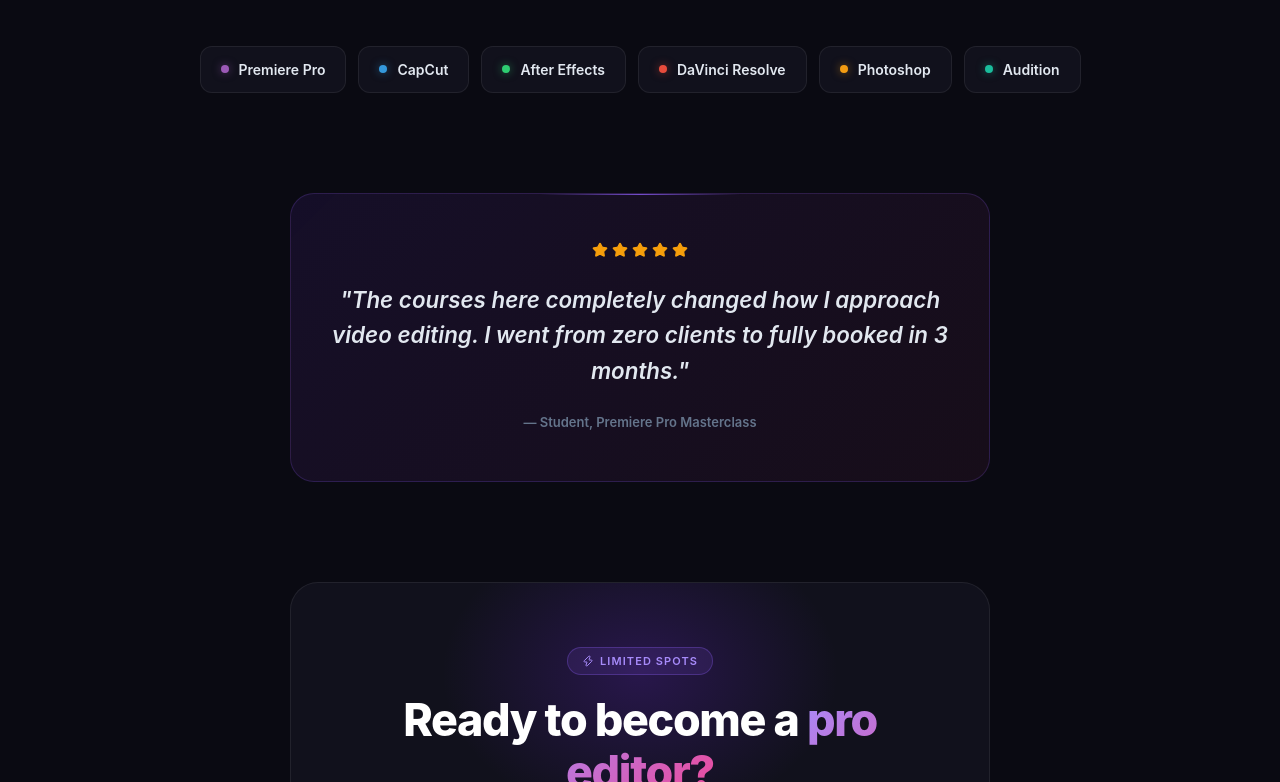
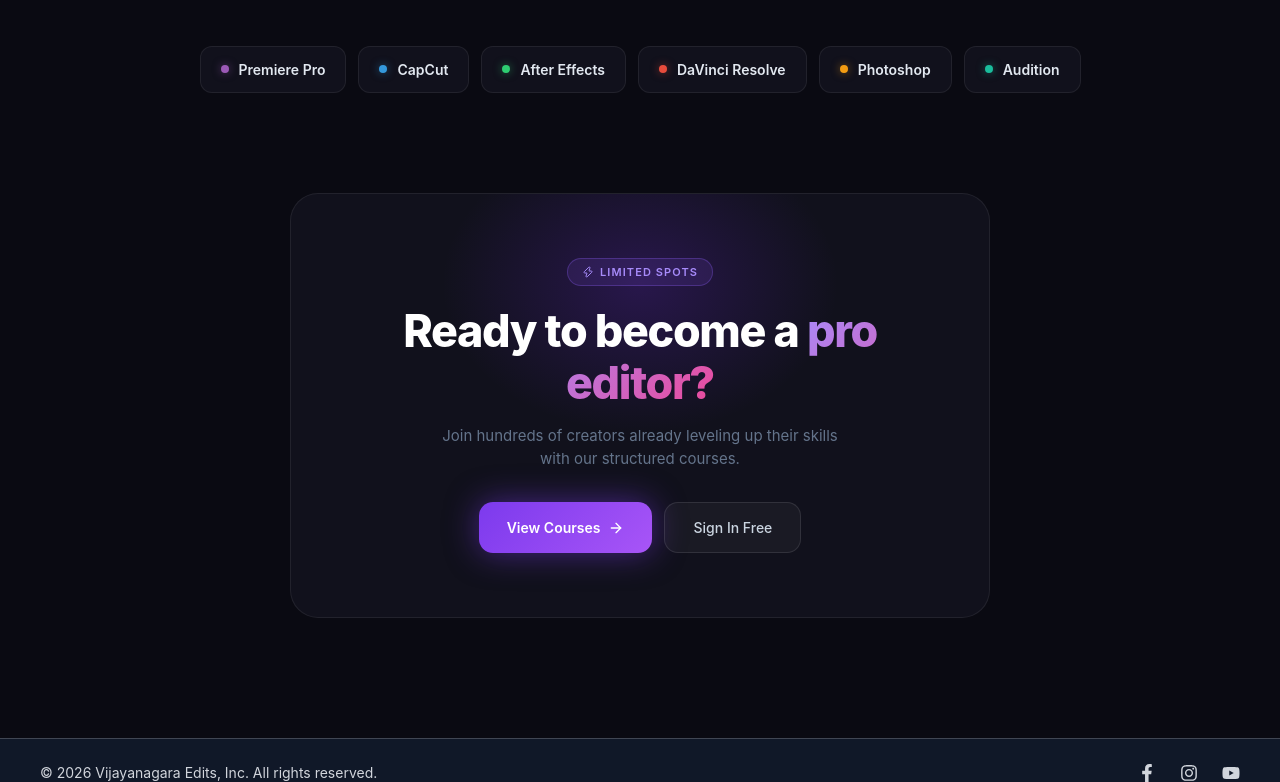
Before and after one commit to Srinivas-7/course-platform, a React (Vite) app: page /about in a window 1280 px wide. Shown: the part 3507-4289 px from the top of the page. Built offline with nearby package versions, Linux system fonts and the light colour scheme.

Commit message:
feat: changed the About.jsx

```diff
--- a/src/pages/About.jsx
+++ b/src/pages/About.jsx
@@ -51,32 +51,32 @@
 
 /* ─── Data ───────────────────────────────────────────────────── */
 const stats = [
-  { icon: Users,  value: "54", suffix: "K+", label: "Instagram Followers",  color: "text-violet-400", glow: "rgba(139,92,246,0.3)",  bg: "rgba(139,92,246,0.08)"  },
-  { icon: Film,   value: "300", suffix: "+", label: "Posts Published",       color: "text-pink-400",   glow: "rgba(236,72,153,0.3)", bg: "rgba(236,72,153,0.08)"  },
-  { icon: Trophy, value: "2",  suffix: "+",  label: "Years of Teaching",     color: "text-amber-400",  glow: "rgba(251,191,36,0.3)", bg: "rgba(251,191,36,0.08)"  },
-  { icon: Heart,  value: "1",  suffix: "M+", label: "Views Generated",       color: "text-rose-400",   glow: "rgba(244,63,94,0.3)",  bg: "rgba(244,63,94,0.08)"   },
+  { icon: Users, value: "54", suffix: "K+", label: "Instagram Followers", color: "text-violet-400", glow: "rgba(139,92,246,0.3)", bg: "rgba(139,92,246,0.08)" },
+  { icon: Film, value: "300", suffix: "+", label: "Posts Published", color: "text-pink-400", glow: "rgba(236,72,153,0.3)", bg: "rgba(236,72,153,0.08)" },
+  { icon: Trophy, value: "2", suffix: "+", label: "Years of Teaching", color: "text-amber-400", glow: "rgba(251,191,36,0.3)", bg: "rgba(251,191,36,0.08)" },
+  { icon: Heart, value: "1", suffix: "M+", label: "Views Generated", color: "text-rose-400", glow: "rgba(244,63,94,0.3)", bg: "rgba(244,63,94,0.08)" },
 ];
 
 const journey = [
-  { year: "2022", title: "Started Creating",       desc: "Began posting short-form video content on Instagram, experimenting with editing styles and storytelling." },
-  { year: "2023", title: "10K Followers",           desc: "Hit the first major milestone with a growing community of creators eager to learn video editing." },
-  { year: "2024", title: "Launched First Course",   desc: "Released a structured Premiere Pro course, helping hundreds of beginners land their first editing clients." },
-  { year: "2025", title: "54K & Scaling",           desc: "Expanded to CapCut, grew to 54K+ followers, and built a full platform for aspiring video editors." },
+  { year: "2022", title: "Started Creating", desc: "Began posting short-form video content on Instagram, experimenting with editing styles and storytelling." },
+  { year: "2023", title: "10K Followers", desc: "Hit the first major milestone with a growing community of creators eager to learn video editing." },
+  { year: "2024", title: "Launched First Course", desc: "Released a structured Premiere Pro course, helping hundreds of beginners land their first editing clients." },
+  { year: "2025", title: "54K & Scaling", desc: "Expanded to CapCut, grew to 54K+ followers, and built a full platform for aspiring video editors." },
 ];
 
 const tools = [
   { name: "Premiere Pro", color: "#9b59b6" },
-  { name: "CapCut",       color: "#3498db" },
+  { name: "CapCut", color: "#3498db" },
   { name: "After Effects", color: "#2ecc71" },
   { name: "DaVinci Resolve", color: "#e74c3c" },
-  { name: "Photoshop",    color: "#f39c12" },
-  { name: "Audition",     color: "#1abc9c" },
+  { name: "Photoshop", color: "#f39c12" },
+  { name: "Audition", color: "#1abc9c" },
 ];
 
 /* ─── Video data ─────────────────────────────────────────────── */
 const portraitVideos = [
-  { id: 1, title: "Reel Editing Breakdown",  tag: "Tutorial" },
-  { id: 3, title: "CapCut Masterclass Clip", tag: "Course"   },
+  { id: 1, title: "Reel Editing Breakdown", tag: "Tutorial" },
+  { id: 3, title: "CapCut Masterclass Clip", tag: "Course" },
 ];
 const landscapeVideo = { id: 2, title: "Client Project Showcase", tag: "Portfolio" };
 
@@ -266,11 +266,11 @@
                 autoPlay muted loop playsInline
                 style={{
                   position: "absolute",
-                  width: "177.78%",   /* 16/9 × container-width = container-height */
+                  width: "177.78%",
                   height: "auto",
                   top: "50%",
                   left: "50%",
-                  transform: "translate(-50%, -50%) rotate(90deg)",
+                  transform: "translate(-50%, -50%) rotate(-90deg)", // ✅ changed to -90deg
                   transformOrigin: "center center",
                 }}
               />
@@ -378,39 +378,6 @@
         </div>
       </section>
 
-      {/* ── Testimonial / Quote ────────────────────────────────── */}
-      <section style={{ padding: "0 16px 100px" }}>
-        <div style={{ maxWidth: "700px", margin: "0 auto" }}>
-          <motion.div variants={fadeUp} initial="hidden" whileInView="show" viewport={{ once: true }}
-            style={{
-              background: "linear-gradient(135deg, rgba(124,58,237,0.1), rgba(236,72,153,0.06))",
-              border: "1px solid rgba(139,92,246,0.2)",
-              borderRadius: "24px", padding: "48px 40px", textAlign: "center",
-              position: "relative", overflow: "hidden",
-            }}>
-            <div style={{
-              position: "absolute", top: 0, left: "50%", transform: "translateX(-50%)",
-              width: "200px", height: "1px",
-              background: "linear-gradient(90deg, transparent, rgba(139,92,246,0.8), transparent)",
-            }} />
-            <div style={{ display: "flex", justifyContent: "center", gap: "4px", marginBottom: "24px" }}>
-              {[...Array(5)].map((_, i) => (
-                <Star key={i} style={{ width: 16, height: 16, color: "#f59e0b", fill: "#f59e0b" }} />
-              ))}
-            </div>
-            <p style={{
-              fontSize: "clamp(1.1rem, 3vw, 1.4rem)", fontWeight: 600,
-              lineHeight: 1.6, color: "#e2e8f0", fontStyle: "italic",
-            }}>
-              "The courses here completely changed how I approach video editing.
-              I went from zero clients to fully booked in 3 months."
-            </p>
-            <p style={{ marginTop: "24px", fontSize: "13px", color: "#64748b", fontWeight: 600 }}>
-              — Student, Premiere Pro Masterclass
-            </p>
-          </motion.div>
-        </div>
-      </section>
 
       {/* ── CTA ────────────────────────────────────────────────── */}
       <section style={{ padding: "0 16px 120px" }}>
```
